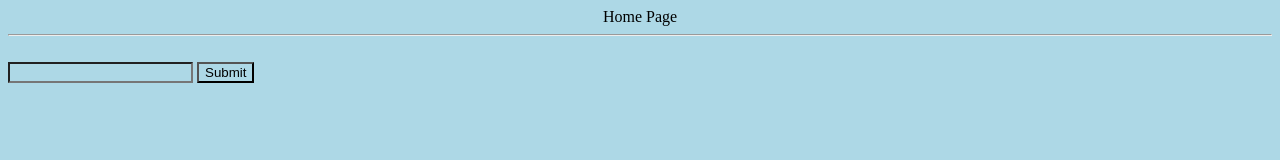
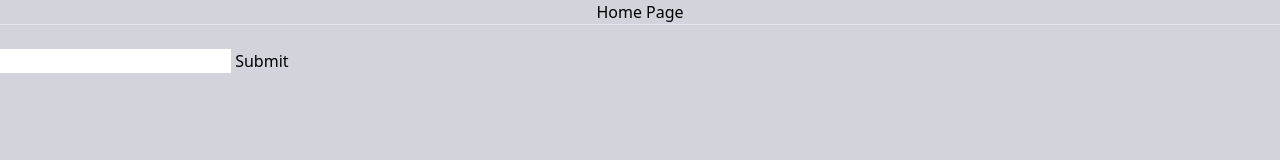
Before and after one commit to kimiinglet/bits-please, a website: page public/homepage.html in a window 1280 px wide. Drawn offline with nearby package versions, Linux system fonts and the light colour scheme.

Commit message:
making this global

```diff
--- a/public/homepage.html
+++ b/public/homepage.html
@@ -5,10 +5,12 @@
   <title>Home Page</title>
   <meta charset="UTF-8">
   <meta name="viewport" content="width=device-width, initial-scale=1">
+  <link href="https://unpkg.com/tailwindcss@^1.0/dist/tailwind.min.css" rel="stylesheet">
   <link href="stylesheets/style.css" rel="stylesheet">
 </head>
 
-<body>
+<body class="bg-gray-300">
+  <!-- background image -->
     <div class="container">
         <header style="text-align: center;">Home Page</header>
         <hr>
--- a/public/stylesheets/style.css
+++ b/public/stylesheets/style.css
@@ -1,6 +1,5 @@
 * {
   position: relative;
-  background:lightblue;
 }
 
 #userName {
```
Also changed, not shown: package.json (+9 -1 lines), public/images/coding background.jpg (added), public/images/coding key.jpg (added).
